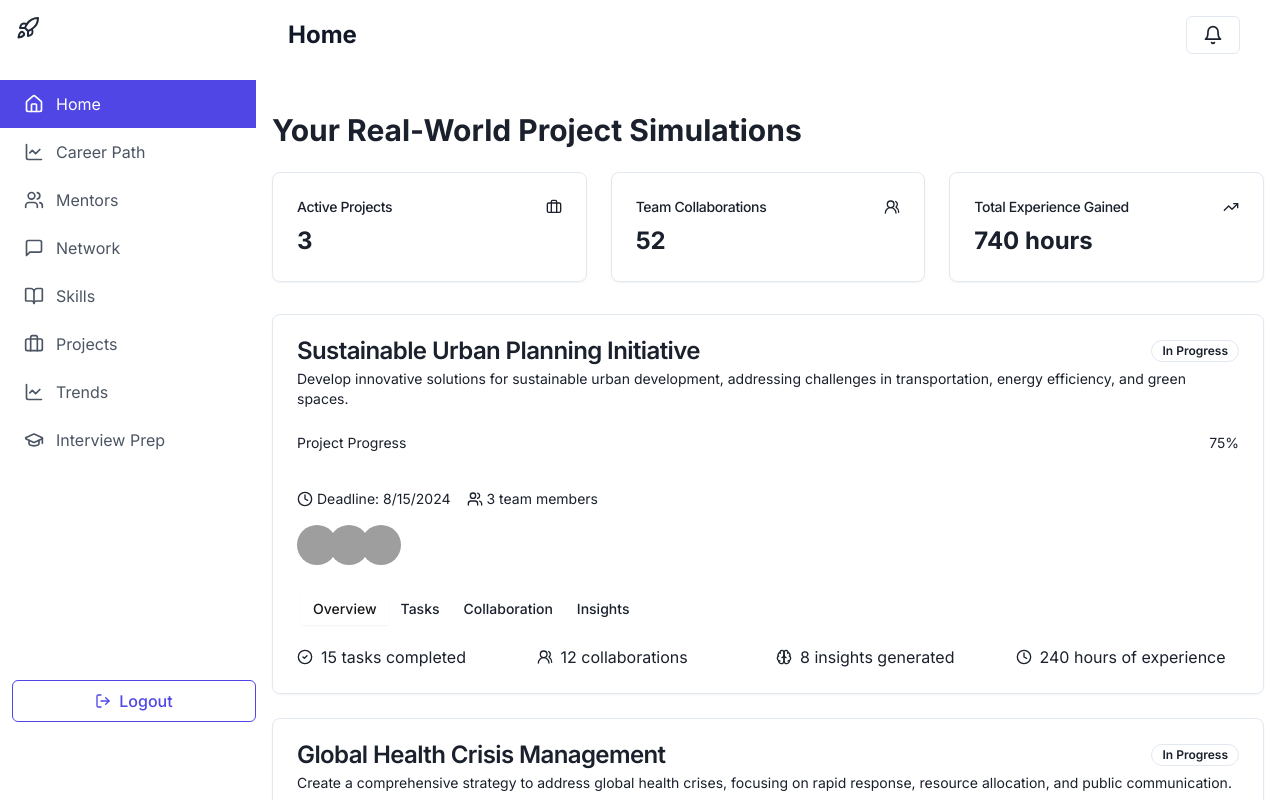
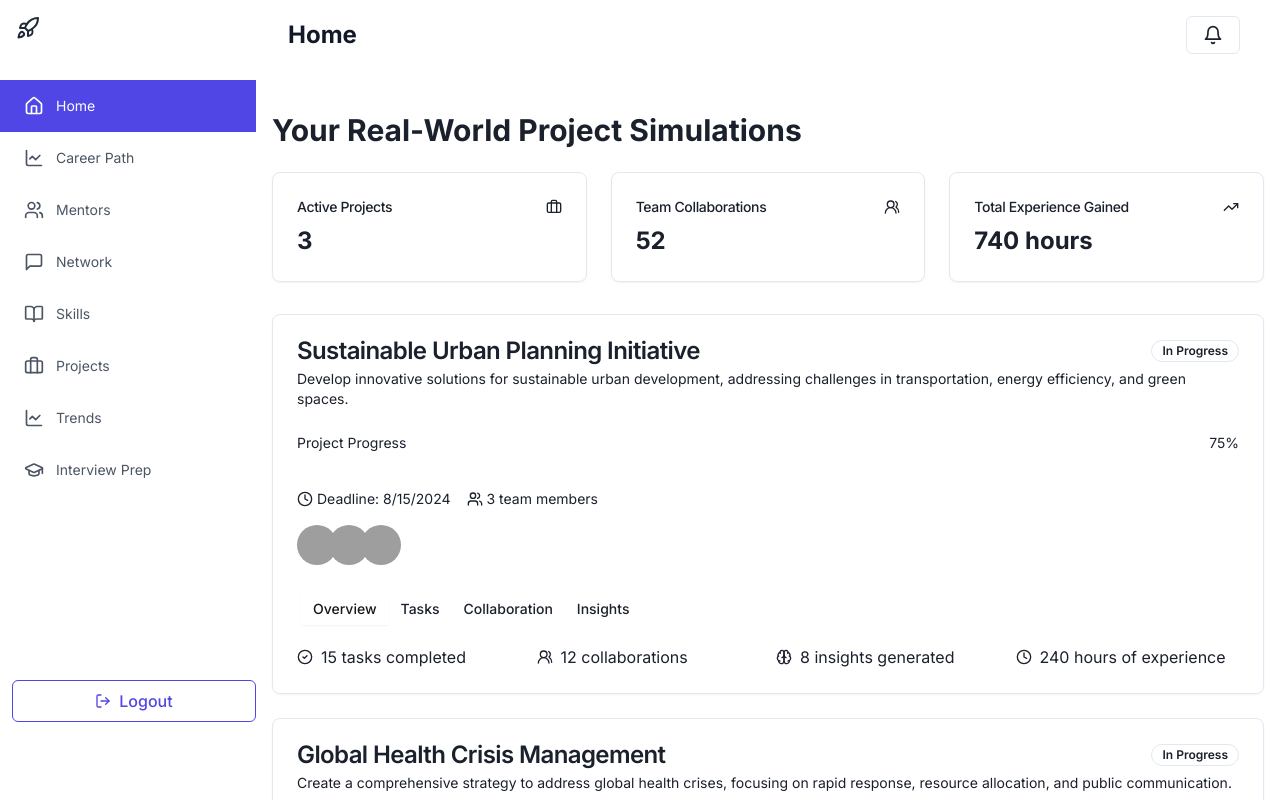
Before and after one commit to JeffCorp/saltus-fe, a Next.js app: page /dashboard/projects in a window 1280 px wide. Built offline with nearby package versions, Linux system fonts and the light colour scheme; grey boxes are pictures that could not be loaded.

Commit message:
changes made

```diff
--- a/src/components/dashboard/layout.tsx
+++ b/src/components/dashboard/layout.tsx
@@ -53,7 +53,7 @@ export default function Dashboard({ children }: { children: React.ReactNode }) {
             <Link
               key={item.name}
               href={item.link}
-              className={`flex items-center px-6 py-3 text-gray-600 hover:bg-gray-100 hover:text-gray-800 ${
+              className={`flex items-center px-6 py-4 text-sm text-gray-600 hover:bg-gray-100 hover:text-gray-800 ${
                 activeTab === item.name ? "bg-indigo-600 text-white hover:bg-indigo-600 hover:text-white" : ""
               }`}
               onClick={() => setActiveTab(item.name)}
```
